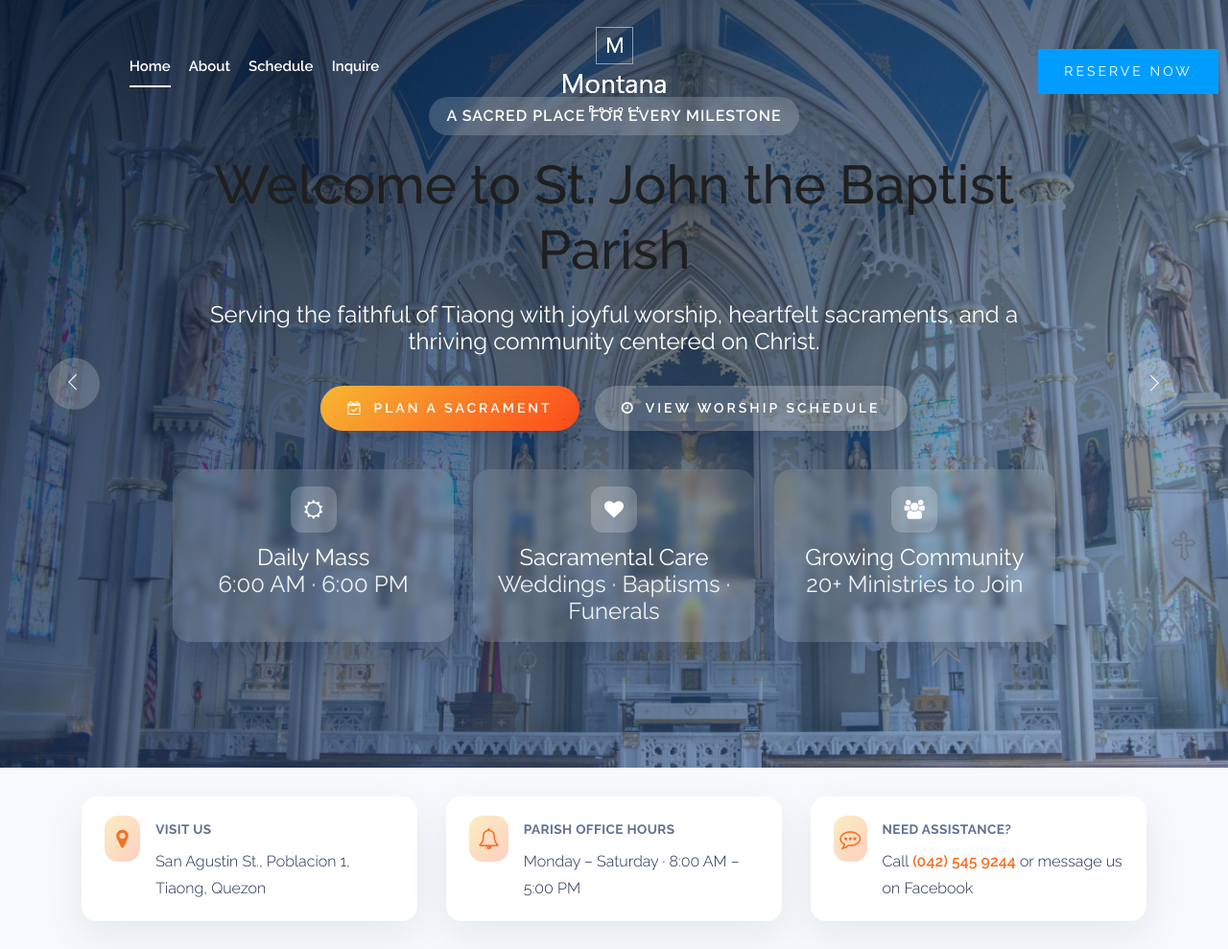
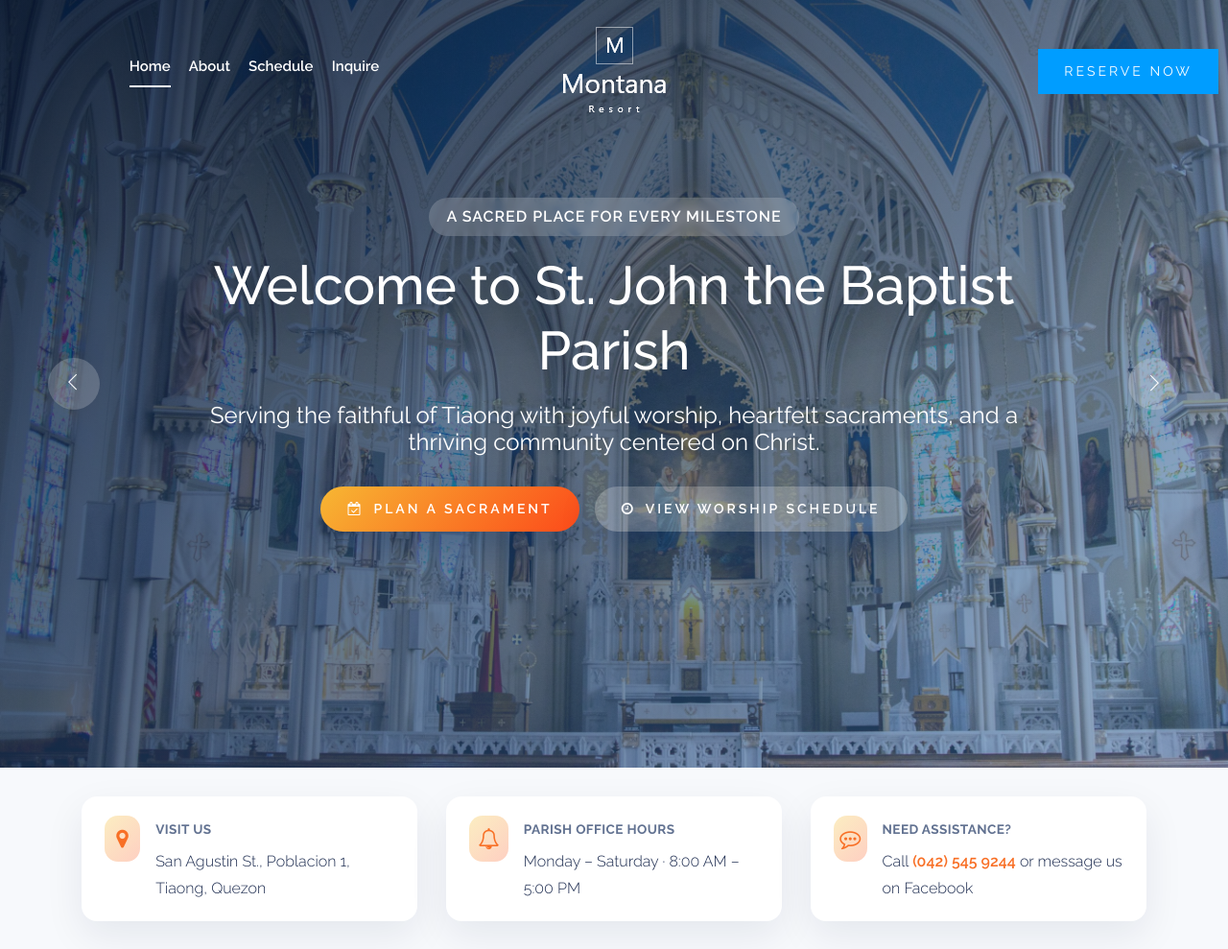
Before and after one commit to Gabszy10/timo, a PHP site: page / in a window 1280 px wide. Shown: the top 989 px of the page at 96% size. Run offline with PHP 8.4, Linux system fonts and the light colour scheme.

Commit message:
Simplify hero and adjust CTA colors

```diff
--- a/css/style.css
+++ b/css/style.css
@@ -1082,6 +1082,7 @@
     line-height: 1.2;
     margin-bottom: 20px;
     text-shadow: 0 18px 45px rgba(3, 9, 27, 0.25);
+    color: #fff;
 }
 
 .hero_kicker {
@@ -1101,7 +1102,7 @@
     justify-content: center;
     align-items: center;
     gap: 16px;
-    margin: 32px auto 40px;
+    margin: 32px auto 10px;
     flex-wrap: wrap;
 }
 
@@ -1131,43 +1132,6 @@
 .hero_btn--secondary:focus {
     background: rgba(255, 255, 255, 0.35);
     color: #fff;
-}
-
-.hero_highlights {
-    display: grid;
-    grid-template-columns: repeat(3, minmax(0, 1fr));
-    gap: 20px;
-}
-
-.hero_highlight {
-    background: rgba(255, 255, 255, 0.1);
-    border-radius: 18px;
-    padding: 18px 15px;
-    backdrop-filter: blur(4px);
-    box-shadow: 0 18px 40px rgba(0, 16, 46, 0.2);
-}
-
-.hero_highlight_icon {
-    display: inline-flex;
-    width: 48px;
-    height: 48px;
-    align-items: center;
-    justify-content: center;
-    border-radius: 12px;
-    margin-bottom: 12px;
-    background: rgba(255, 255, 255, 0.2);
-    font-size: 20px;
-}
-
-.hero_highlight_label {
-    font-weight: 600;
-    margin-bottom: 4px;
-}
-
-.hero_highlight_value {
-    font-size: 0.95rem;
-    opacity: 0.9;
-    margin-bottom: 0;
 }
 
 .parish_info_strip {
@@ -1476,6 +1440,7 @@
     font-size: 34px;
     line-height: 1.4;
     margin-bottom: 18px;
+    color: #fff;
 }
 
 .cta_wrapper p {
@@ -1526,17 +1491,9 @@
     .hero_text h1 {
         font-size: 48px;
     }
-
-    .hero_highlights {
-        gap: 16px;
-    }
 }
 
 @media (max-width: 991.98px) {
-    .hero_highlights {
-        grid-template-columns: repeat(2, minmax(0, 1fr));
-    }
-
     .info_strip_item {
         margin-bottom: 20px;
     }
@@ -1556,10 +1513,6 @@
         font-size: 38px;
     }
 
-    .hero_highlights {
-        grid-template-columns: 1fr;
-    }
-
     .hero_actions {
         gap: 12px;
     }
@@ -1595,10 +1548,6 @@
         font-size: 32px;
     }
 
-    .hero_highlights {
-        gap: 14px;
-    }
-
     .pillar_card {
         padding: 28px 22px;
     }
--- a/index.php
+++ b/index.php
@@ -113,23 +113,6 @@
                                     <a class="boxed-btn3 hero_btn hero_btn--secondary" href="schedule.php"><i
                                             class="fa fa-clock-o"></i> View Worship Schedule</a>
                                 </div>
-                                <div class="hero_highlights">
-                                    <div class="hero_highlight">
-                                        <span class="hero_highlight_icon"><i class="fa fa-sun-o"></i></span>
-                                        <p class="hero_highlight_label">Daily Mass</p>
-                                        <p class="hero_highlight_value">6:00 AM · 6:00 PM</p>
-                                    </div>
-                                    <div class="hero_highlight">
-                                        <span class="hero_highlight_icon"><i class="fa fa-heart"></i></span>
-                                        <p class="hero_highlight_label">Sacramental Care</p>
-                                        <p class="hero_highlight_value">Weddings · Baptisms · Funerals</p>
-                                    </div>
-                                    <div class="hero_highlight">
-                                        <span class="hero_highlight_icon"><i class="fa fa-users"></i></span>
-                                        <p class="hero_highlight_label">Growing Community</p>
-                                        <p class="hero_highlight_value">20+ Ministries to Join</p>
-                                    </div>
-                                </div>
                             </div>
                         </div>
                     </div>
@@ -150,23 +133,6 @@
                                             class="fa fa-envelope-open"></i> Connect with Us</a>
                                     <a class="boxed-btn3 hero_btn hero_btn--secondary" href="services.php"><i
                                             class="fa fa-handshake-o"></i> Explore Ministries</a>
-                                </div>
-                                <div class="hero_highlights">
-                                    <div class="hero_highlight">
-                                        <span class="hero_highlight_icon"><i class="fa fa-music"></i></span>
-                                        <p class="hero_highlight_label">Choirs &amp; Worship</p>
-                                        <p class="hero_highlight_value">Vibrant liturgical music every Mass</p>
-                                    </div>
-                                    <div class="hero_highlight">
-                                        <span class="hero_highlight_icon"><i class="fa fa-leaf"></i></span>
-                                        <p class="hero_highlight_label">Faith Formation</p>
-                                        <p class="hero_highlight_value">Weekly catechesis for all ages</p>
-                                    </div>
-                                    <div class="hero_highlight">
-                                        <span class="hero_highlight_icon"><i class="fa fa-globe"></i></span>
-                                        <p class="hero_highlight_label">Community Outreach</p>
-                                        <p class="hero_highlight_value">Serving Tiaong beyond our walls</p>
-                                    </div>
                                 </div>
                             </div>
                         </div>
```
